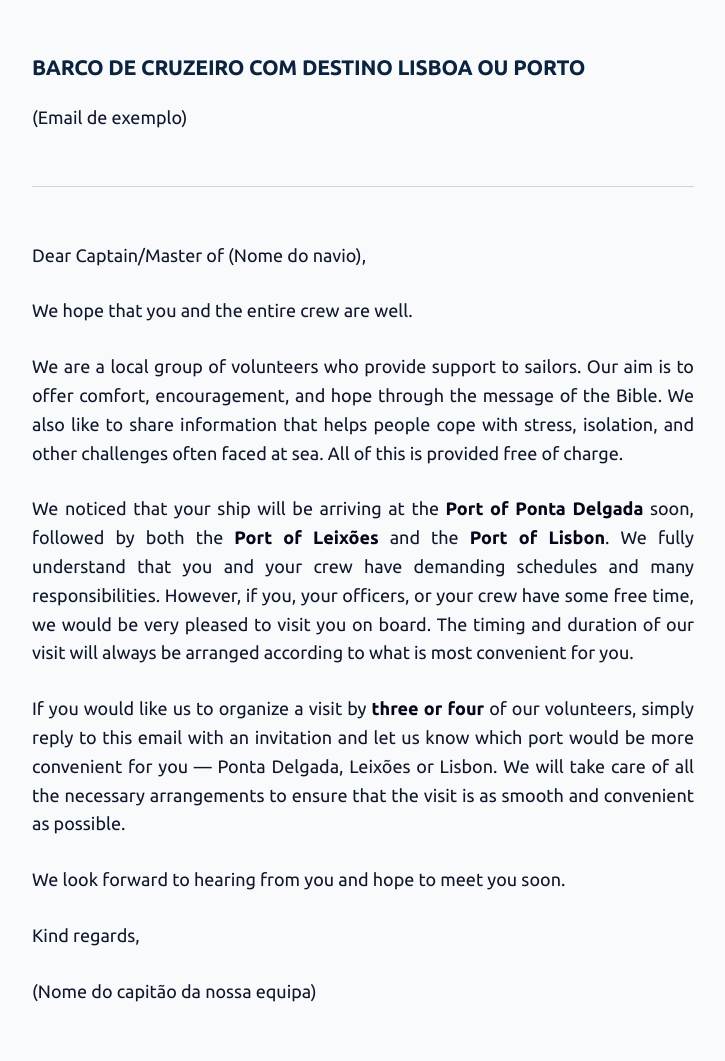
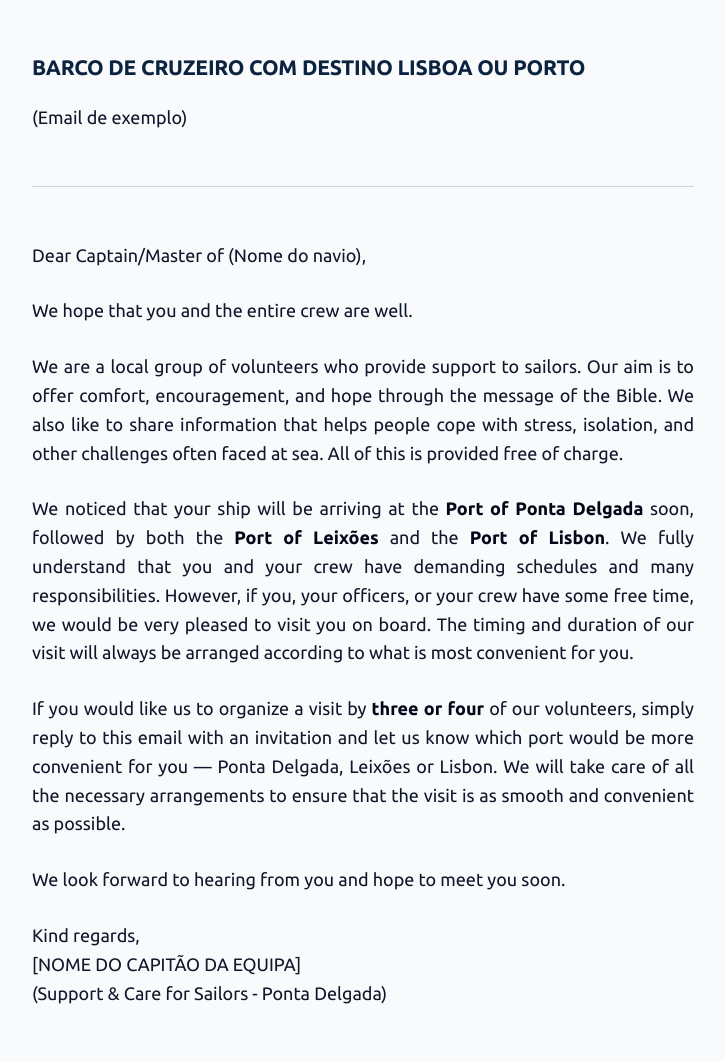
Before and after one commit to tep-pdl/tep-pdl.github.io, a Jekyll site: the page built from secretariado/cruzeiro-destino-lisboa-ou-porto.md, in a window 1280 px wide. Shown: the whole page, without its empty margins (277-1002 px from the left). Built offline with Jekyll 4.4.1, drawn with Linux system fonts in a browser that asks for light colours; our own code applies the rules of GitHub Pages for plain Markdown files.

Commit message:
Update cruzeiro-destino-lisboa-ou-porto.md

```diff
--- a/secretariado/cruzeiro-destino-lisboa-ou-porto.md
+++ b/secretariado/cruzeiro-destino-lisboa-ou-porto.md
@@ -16,5 +16,5 @@ If you would like us to organize a visit by **three or four** of our volunteers,
 We look forward to hearing from you and hope to meet you soon.
 
 Kind regards,
-
-(Nome do capitão da nossa equipa)
+[NOME DO CAPITÃO DA EQUIPA]
+(Support & Care for Sailors - Ponta Delgada)
```
